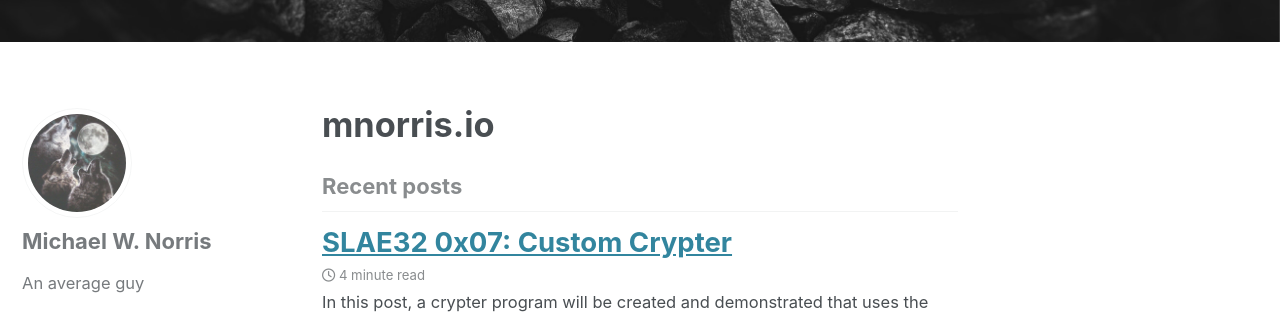
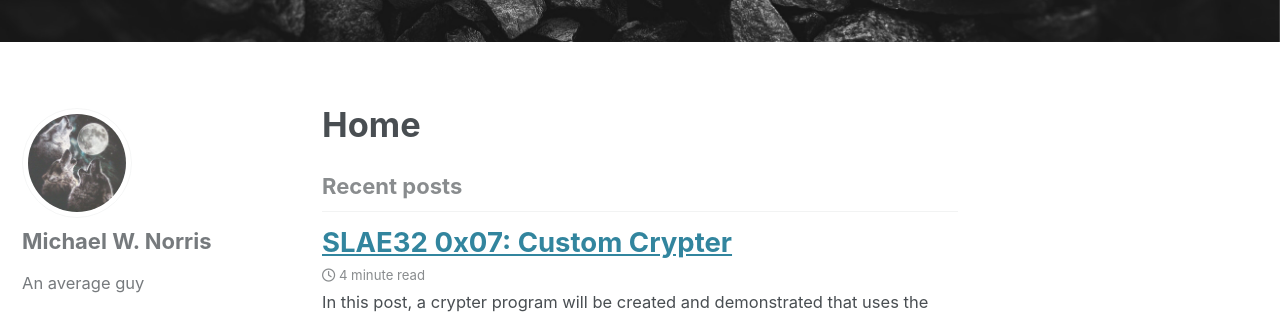
Before and after one commit to norrismw/mnorris.io, a Jekyll site: the page built from index.html, in a window 1280 px wide and 900 px high. Shown: the part 396-710 px from the top of the window. Built offline with Jekyll 4.4.1, drawn with Linux system fonts in a browser that asks for light colours; cached includes are drawn as plain includes; nearby versions of some CDN libraries; the list of posts is cut into pages by our own code.

Commit message:
title -> Home

```diff
--- a/index.html
+++ b/index.html
@@ -1,5 +1,5 @@
 ---
-title: "mnorris.io"
+title: "Home"
 layout: home
 author_profile: true
 header:
```
